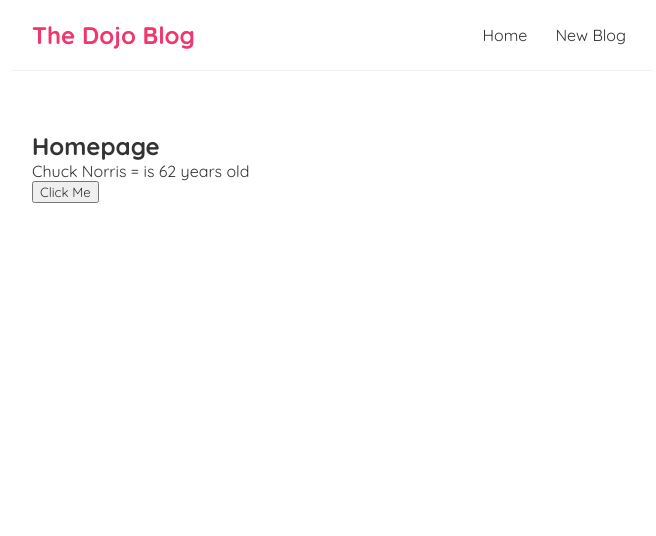
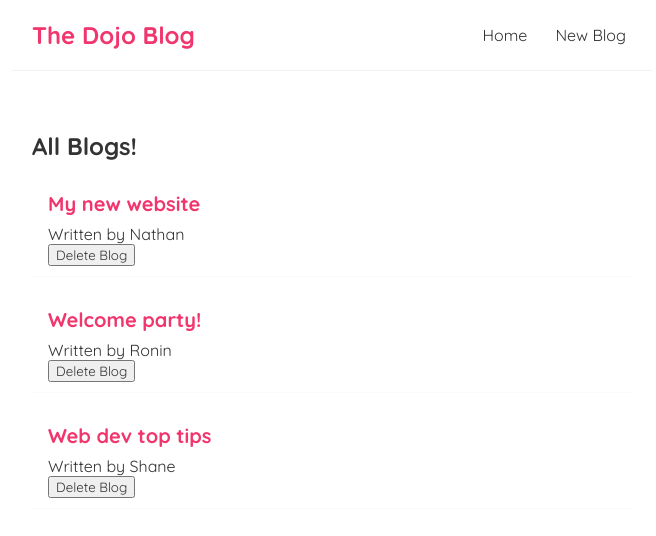
Before and after one commit to NathanTarbert/React-Demo-Blog, a React (Create React App) app: page / in a window 1280 px wide. Shown: the top 536 px of the page, without its empty margins (308-964 px from the left). Built offline with nearby package versions, Linux system fonts and the light colour scheme.

Commit message:
delete using filter end of vid12

```diff
--- /dev/null
+++ b/src/BlogList.js
@@ -0,0 +1,17 @@
+const BlogList = ({ blogs, title, handleDelete }) => {
+
+    return (
+    <div className="blog-list">
+        <h2>{ title }</h2>
+        {blogs.map((blog) => (
+            <div className="blog-preview" key={blog.id}>
+                <h2>{ blog.title }</h2>
+                <p>Written by {blog.author}</p>
+                <button onClick={() => handleDelete(blog.id)}>Delete Blog</button>
+            </div>
+        ))}
+    </div>
+    );
+}
+
+export default BlogList;
--- a/src/Home.js
+++ b/src/Home.js
@@ -1,29 +1,22 @@
 //useState is a hook imported from the react library
 import { useState } from 'react';
+import BlogList from './BlogList';
 
 const Home = () => {
+    const [blogs, setBlogs] = useState([
+    {title: 'My new website', body: 'lorem ipsum...', author: 'Nathan', id: 1},
+    {title: 'Welcome party!', body: 'lorem ipsum...', author: 'Ronin', id: 2},
+    {title: 'Web dev top tips', body: 'lorem ipsum...', author: 'Shane', id: 3}
+    ]);
 
-    //this example does not pass in the dynamic value when the button is clicked.
-    // let name = 'mario'; this value is not dynamic. Now lets add a hook!
-    //the first param is our dynamic name, the second is setting it.
-    const [name, setName] = useState('Chuck Norris =');
-    const [age, setAge] = useState(62);
-    const handleClick = () => {
-        setName('Nathan');
-        setAge(42);
-        // name = 'luigi';
-        // console.log('Hello, ninjas', event);
+    const handleDelete = (id) => {
+        const newBlogs = blogs.filter(blog => blog.id !== id);
+        setBlogs(newBlogs);
     };
-    //this example passes in the dynamic value when the button is clicked.
-    // const handleClickAgain = (name, event) => {
-    //     console.log('hello' + name, event.bubbles);
-    // };
+
     return (
         <div className="home">
-        <h2>Homepage</h2>
-        <p>{ name } is { age } years old</p>
-        <button onClick={ handleClick }>Click Me</button>
-        {/* <button onClick={(event) => handleClickAgain('mario', event)}>Click Me Again</button> */ }
+           <BlogList blogs={blogs} title='All Blogs!' handleDelete={handleDelete} />
         </div>
       );
 }
--- a/src/index.css
+++ b/src/index.css
@@ -35,3 +35,17 @@
   margin: 40px auto;
   padding: 20px;
 }
+/* blog previews / list */
+.blog-preview {
+  padding: 10px 16px;
+  margin: 20px 0;
+  border-bottom: 1px solid #fafafa;
+}
+.blog-preview:hover {
+  box-shadow: 1px 3px 5px rgba(0,0,0,0.1);
+}
+.blog-preview h2 {
+  font-size: 20px;
+  color: #f1356d;
+  margin-bottom: 8px;
+}
```
